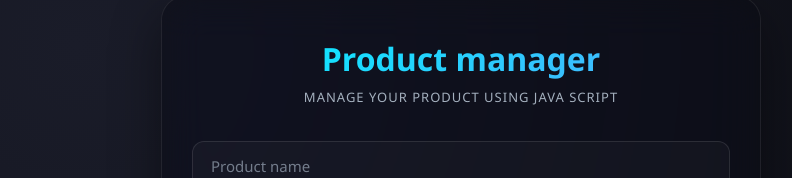
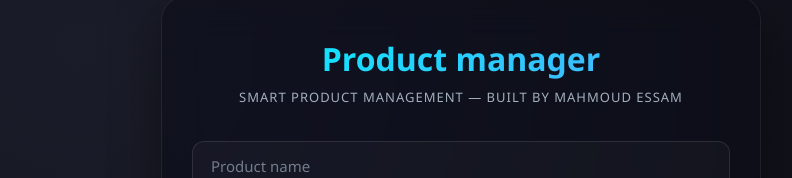
Before and after one commit to kali1medo1linux-crypto/Product-manager, a plain HTML site: page index.html in a window 1280 px wide. Shown: the part 115-293 px from the top of the page, without its empty margins (179-971 px from the left). Drawn offline with Linux system fonts and the light colour scheme.

Commit message:
Update subtitle for product management page

```diff
--- a/index.html
+++ b/index.html
@@ -14,7 +14,7 @@
 
         <h1>Product manager</h1>
 
-        <p class="subtitle">manage your product using java script</p>
+        <p class="subtitle">Smart product management — Built by Mahmoud Essam</p>
 
         <div class="form-box">
 
```
